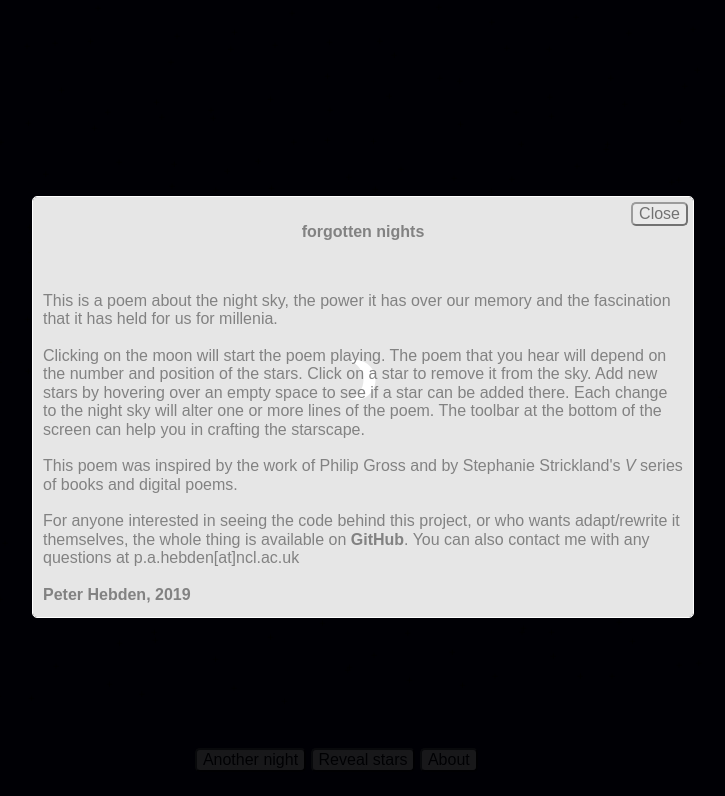
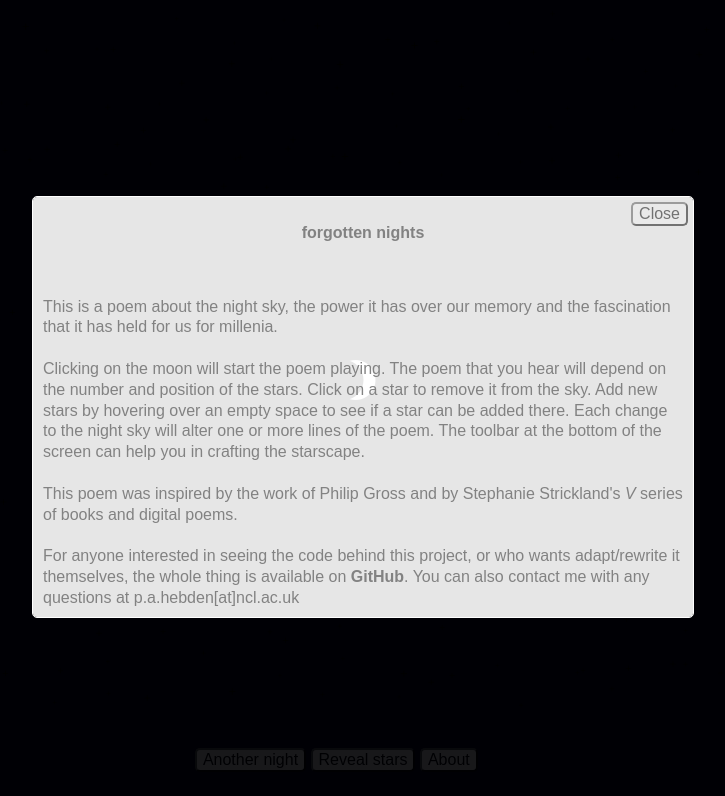
Before and after one commit to Pete-H-22/night-poem-2, a plain HTML site: page index.html in a window 1280 px wide. Shown: the part 4-800 px from the top of the page, without its empty margins (277-1002 px from the left). Drawn offline with Linux system fonts and the light colour scheme.

Commit message:
readme added plus minor edits

```diff
--- a/css/style.css
+++ b/css/style.css
@@ -50,6 +50,7 @@ body {
     border-radius:5px;
     overflow-y: scroll;
     z-index: 2;
+    line-height:1.3em;
   }
 
   .info-title{
@@ -154,6 +155,6 @@ body {
 
   .item {
     transition-duration: 0.5s;
-    font-size: 0.6em !important;
+    /* font-size: 0.6em !important; */
     position: relative;
   }
--- a/js/main.js
+++ b/js/main.js
@@ -51,8 +51,10 @@ window.new_sky = function() {
 
     for (i=1; i<=items_total; i++) {
       var star_ran = Math.random();
-      var x_align = ((Math.random()*4)-2).toString()+"em";
-      var y_align = ((Math.random()*4)-2).toString()+"em";
+      var x_align = ((Math.random()*5)-2).toString()+"em";
+      var y_align = ((Math.random()*5)-2).toString()+"em";
+      var star_size = ((Math.random()*0.4)+0.3).toString()+"em";
+      var add_size = "0.6em"
       if (star_ran < threshold) {
         icon = "star";
       } else {
@@ -60,21 +62,21 @@ window.new_sky = function() {
       }
 
       if (icon == "star") {
-        $(".parent").append("<div style='visibility:hidden; left:"+x_align+"; top:"+y_align+"' class='material-icons item i-"+i+"'>"+icon+"</div>");
+        $(".parent").append("<div style='visibility:hidden; font-size:"+star_size+"; left:"+x_align+"; top:"+y_align+"' class='material-icons item i-"+i+"'>"+icon+"</div>");
       } else {
-        $(".parent").append("<div style='left:"+x_align+"; top:"+y_align+"' class='material-icons item invis i-"+i+"'>"+icon+"</div>");
+        $(".parent").append("<div style='font-size:"+add_size+"; left:"+x_align+"; top:"+y_align+"' class='material-icons item invis i-"+i+"'>"+icon+"</div>");
       }
     }
 
     $(".item").each(function(){
       if (
-          $(this).position().top+$(this).height() >= $(".title-container").position().top-10
+          $(this).position().top+$(this).height() >= $(".title-container").position().top-5
           &&
-          $(this).position().top <= $(".title-container").position().top+$(".title-container").height()+10
+          $(this).position().top <= $(".title-container").position().top+$(".title-container").height()+5
           &&
-          $(this).position().left <= $(".title-container").position().left+$(".title-container").width()+10
+          $(this).position().left <= $(".title-container").position().left+$(".title-container").width()+5
           &&
-          $(this).position().left+$(this).width() >= $(".title-container").position().left-10
+          $(this).position().left+$(this).width() >= $(".title-container").position().left-5
       ) {
           $(this).css({"visibility":"hidden"});
       } else {
```
Also changed, not shown: ._index.html, 1 other file.
